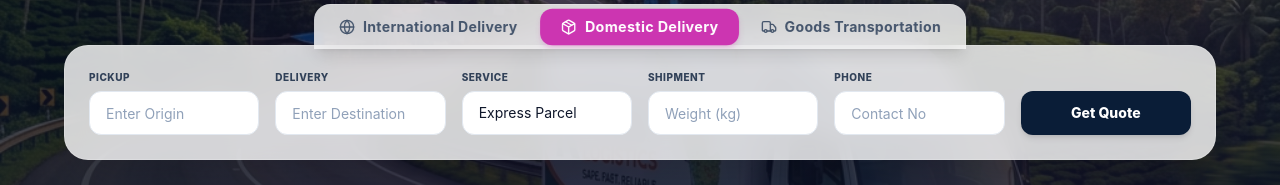
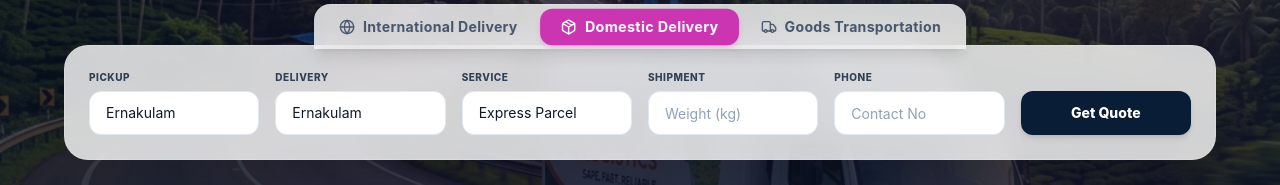
Before and after one commit to aditya5885/ikart, a React (Vite) app: page / in a window 1280 px wide. Both pictures are taken after a click on the button "Domestic Delivery". Shown: the part 454-639 px from the top of the page. Built offline with nearby package versions, Linux system fonts and the light colour scheme.

Commit message:
Initial commit

```diff
--- a/src/components/Hero.tsx
+++ b/src/components/Hero.tsx
@@ -81,12 +81,34 @@ const Hero = () => {
                   <label className="text-[10px] tracking-wider text-slate-700 font-extrabold mb-1.5 block uppercase">
                     PICKUP
                   </label>
+                  {activeTab === "international" ? (
                     <input
                       type="text"
-                    placeholder={activeTab === "international" ? "Origin Country" : "Enter Origin"}
+                      placeholder="Origin Country"
                       className="w-full h-11 bg-white border border-slate-200 text-slate-900 rounded-xl px-4 text-sm placeholder-slate-400 focus:outline-none focus:border-primary-500 focus:ring-1 focus:ring-primary-500 transition-all"
                       required
                     />
+                  ) : (
+                    <select
+                      defaultValue="Ernakulam"
+                      className="w-full h-11 bg-white border border-slate-200 text-slate-900 rounded-xl px-4 text-sm appearance-none focus:outline-none focus:border-primary-500 focus:ring-1 focus:ring-primary-500 transition-all cursor-pointer"
+                    >
+                      <option value="Ernakulam">Ernakulam</option>
+                      <option value="Alappuzha">Alappuzha</option>
+                      <option value="Idukki">Idukki</option>
+                      <option value="Kannur">Kannur</option>
+                      <option value="Kasaragod">Kasaragod</option>
+                      <option value="Kollam">Kollam</option>
+                      <option value="Kottayam">Kottayam</option>
+                      <option value="Kozhikode">Kozhikode</option>
+                      <option value="Malappuram">Malappuram</option>
+                      <option value="Palakkad">Palakkad</option>
+                      <option value="Pathanamthitta">Pathanamthitta</option>
+                      <option value="Thiruvananthapuram">Thiruvananthapuram</option>
+                      <option value="Thrissur">Thrissur</option>
+                      <option value="Wayanad">Wayanad</option>
+                    </select>
+                  )}
                 </div>
 
                 {/* Delivery */}
@@ -94,12 +116,33 @@ const Hero = () => {
                   <label className="text-[10px] tracking-wider text-slate-700 font-extrabold mb-1.5 block uppercase">
                     DELIVERY
                   </label>
+                  {activeTab === "international" ? (
                     <input
                       type="text"
-                    placeholder={activeTab === "international" ? "Destination Country" : "Enter Destination"}
+                      placeholder="Destination Country"
                       className="w-full h-11 bg-white border border-slate-200 text-slate-900 rounded-xl px-4 text-sm placeholder-slate-400 focus:outline-none focus:border-primary-500 focus:ring-1 focus:ring-primary-500 transition-all"
                       required
                     />
+                  ) : (
+                    <select
+                      className="w-full h-11 bg-white border border-slate-200 text-slate-900 rounded-xl px-4 text-sm appearance-none focus:outline-none focus:border-primary-500 focus:ring-1 focus:ring-primary-500 transition-all cursor-pointer"
+                    >
+                      <option value="Ernakulam">Ernakulam</option>
+                      <option value="Alappuzha">Alappuzha</option>
+                      <option value="Idukki">Idukki</option>
+                      <option value="Kannur">Kannur</option>
+                      <option value="Kasaragod">Kasaragod</option>
+                      <option value="Kollam">Kollam</option>
+                      <option value="Kottayam">Kottayam</option>
+                      <option value="Kozhikode">Kozhikode</option>
+                      <option value="Malappuram">Malappuram</option>
+                      <option value="Palakkad">Palakkad</option>
+                      <option value="Pathanamthitta">Pathanamthitta</option>
+                      <option value="Thiruvananthapuram">Thiruvananthapuram</option>
+                      <option value="Thrissur">Thrissur</option>
+                      <option value="Wayanad">Wayanad</option>
+                    </select>
+                  )}
                 </div>
 
                 {/* Service */}
@@ -124,10 +167,7 @@ const Hero = () => {
                     )}
                     {activeTab === "goods" && (
                       <>
-                        <option value="cargo">Standard Cargo</option>
                         <option value="ftl">Full Truckload (FTL)</option>
-                        <option value="ltl">Part Truckload (LTL)</option>
-                        <option value="cold-chain">Cold Chain</option>
                       </>
                     )}
                   </select>
```
Lines whose indentation alone changed are shown as unchanged.
